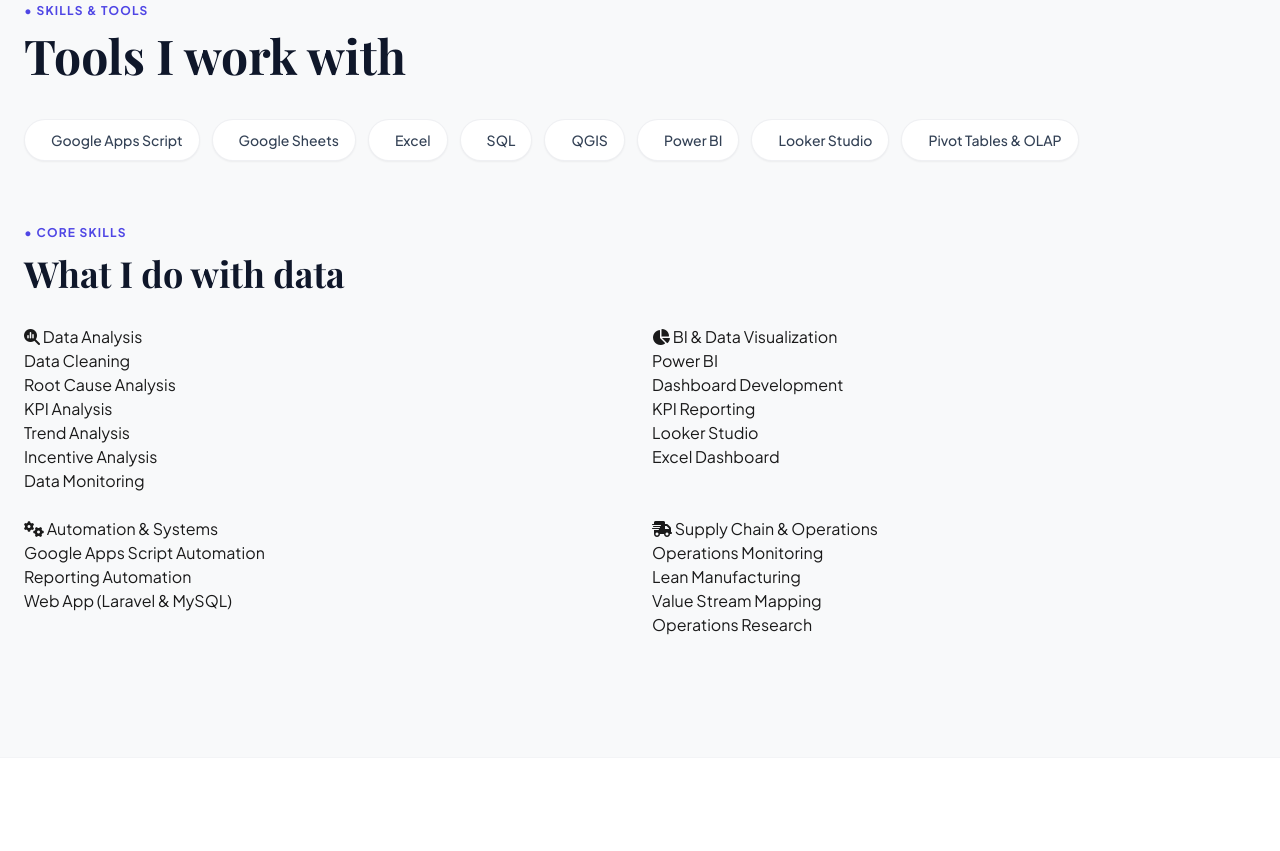
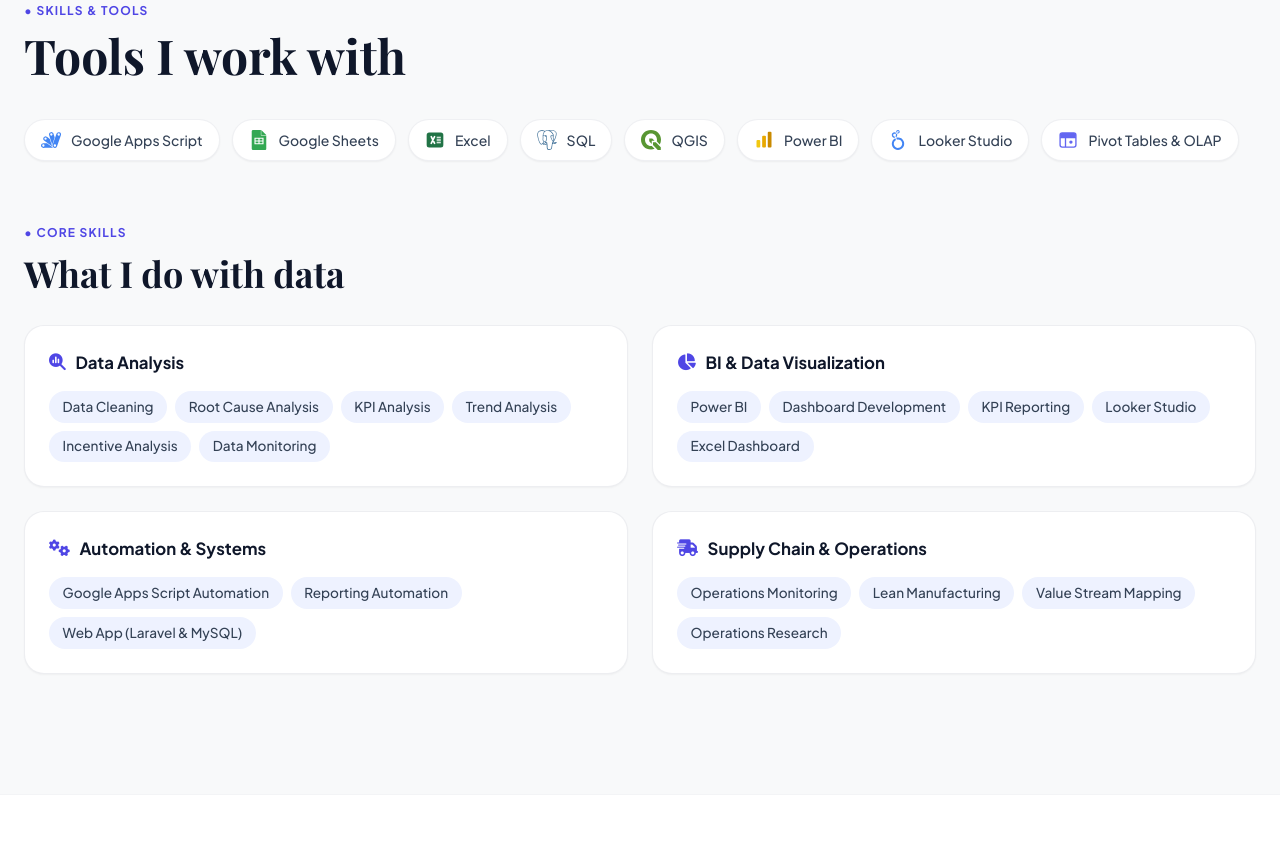
Before and after one commit to reudintazha-source/portfolio, a plain HTML site: page index.html in a window 1280 px wide. Shown: the part 7091-7942 px from the top of the page. Drawn offline with nearby package versions, Linux system fonts and the light colour scheme; a web font is replaced by a local one.

Commit message:
Update style.css

```diff
--- a/style.css
+++ b/style.css
@@ -619,3 +619,17 @@ a.ctx-badge:hover { background: #e0e7ff; transform: translateY(-1px); }
 }
 body.dark .ctx-badge { color: #c7d2fe; background: rgba(99,102,241,.16); border-color: rgba(99,102,241,.3); }
 body.dark a.ctx-badge:hover { background: rgba(99,102,241,.26); }
+
+/* ===== Skills: logo tools + kelompok skill ===== */
+.skill-logo{display:inline-flex;width:20px;height:20px;align-items:center;justify-content:center;flex:none}
+.skill-logo svg,.skill-logo img{width:20px;height:20px;object-fit:contain}
+.skill-group-card{background:#fff;border:1px solid rgba(229,231,235,.7);border-radius:1.25rem;padding:1.5rem;box-shadow:0 1px 2px rgba(0,0,0,.04);transition:transform .2s,box-shadow .2s}
+.skill-group-card:hover{transform:translateY(-2px);box-shadow:0 8px 24px rgba(15,23,42,.08)}
+.skill-group-title{font-weight:700;font-size:1.05rem;color:#0f172a;display:flex;align-items:center;gap:.6rem;margin-bottom:1rem}
+.skill-group-title i{color:#4f46e5}
+.skill-group-list{display:flex;flex-wrap:wrap;gap:.5rem;list-style:none;padding:0;margin:0}
+.skill-group-list li{font-size:.85rem;font-weight:500;color:#334155;background:#eef2ff;border-radius:999px;padding:.35rem .85rem}
+body.dark .skill-group-card{background:#1e293b;border-color:#334155}
+body.dark .skill-group-title{color:#f1f5f9}
+body.dark .skill-group-title i{color:#a5b4fc}
+body.dark .skill-group-list li{background:#312e81;color:#e0e7ff}
```
